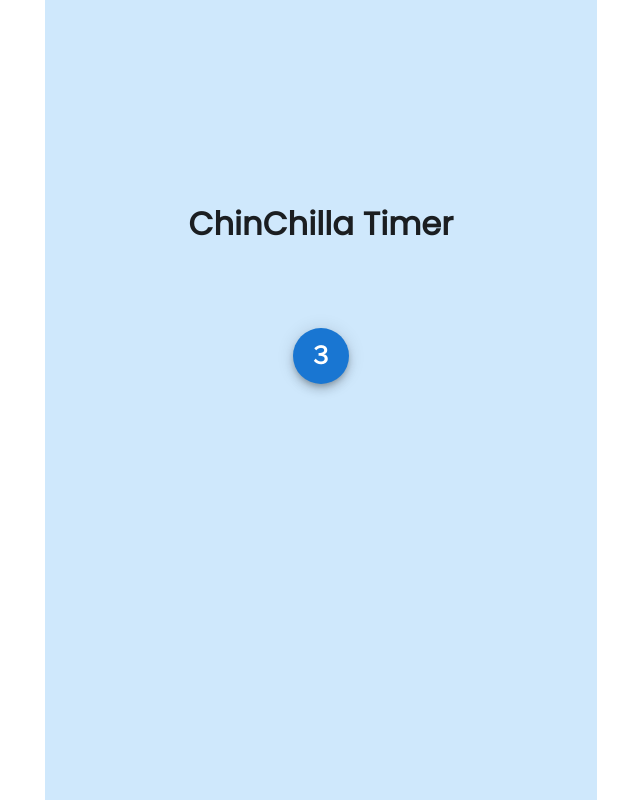
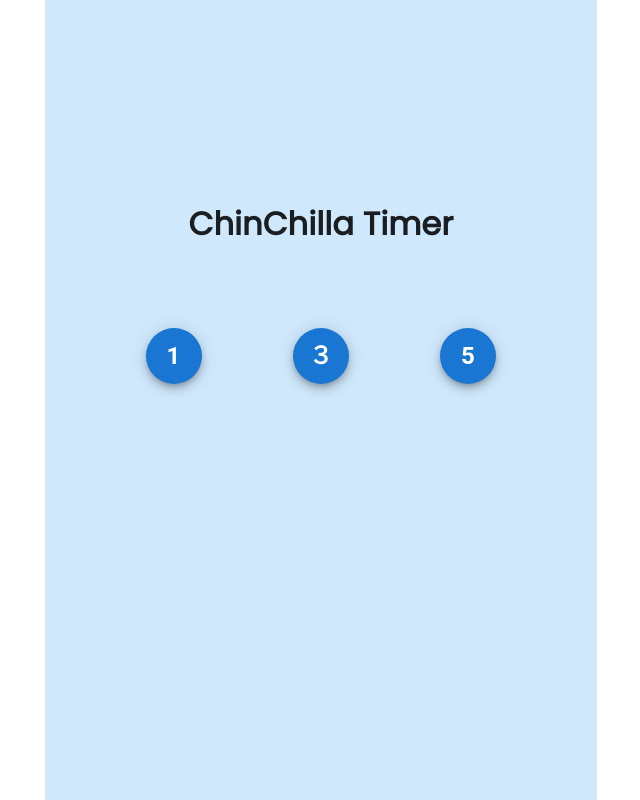
Before and after one commit to fuminaInoue/timer-app, a React (Create React App) app: page / in a window 1280 px wide. Shown: the whole page, without its empty margins (319-959 px from the left). Built offline with nearby package versions, Linux system fonts and the light colour scheme.

Commit message:
1分タイマーと5分タイマーを追加

```diff
--- a/src/components/pages/index.tsx
+++ b/src/components/pages/index.tsx
@@ -22,10 +22,21 @@ export const Index: React.FC = () => {
       <Container maxWidth="sm">
         <Box sx={{ bgcolor: '#cfe8fc', height: '100vh' }}>
           <h1 className={classes.titleStyle}>ChinChilla Timer</h1>
+          <div className={classes.buttonWrapperStyle}>
             <Fab
               color="primary"
               sx={{
-              margin: '80px auto 0',
+                display: 'block',
+                fontSize: 24,
+                fontWeight: 'bold',
+              }}
+              onClick={() => onClickMinutesButton(1)}
+            >
+              1
+            </Fab>
+            <Fab
+              color="primary"
+              sx={{
                 display: 'block',
                 fontSize: 24,
                 fontWeight: 'bold',
@@ -34,6 +45,18 @@ export const Index: React.FC = () => {
             >
               ３
             </Fab>
+            <Fab
+              color="primary"
+              sx={{
+                display: 'block',
+                fontSize: 24,
+                fontWeight: 'bold',
+              }}
+              onClick={() => onClickMinutesButton(5)}
+            >
+              5
+            </Fab>
+          </div>
         </Box>
       </Container>
     </>
@@ -47,4 +70,10 @@ const UseStyles: any = makeStyles({
     paddingTop: 200,
     textAlign: 'center',
   },
+  buttonWrapperStyle: {
+    display: 'flex',
+    justifyContent: 'space-around',
+    width: '80%',
+    margin: '80px auto',
+  },
 })
```
Lines whose indentation alone changed are shown as unchanged.
